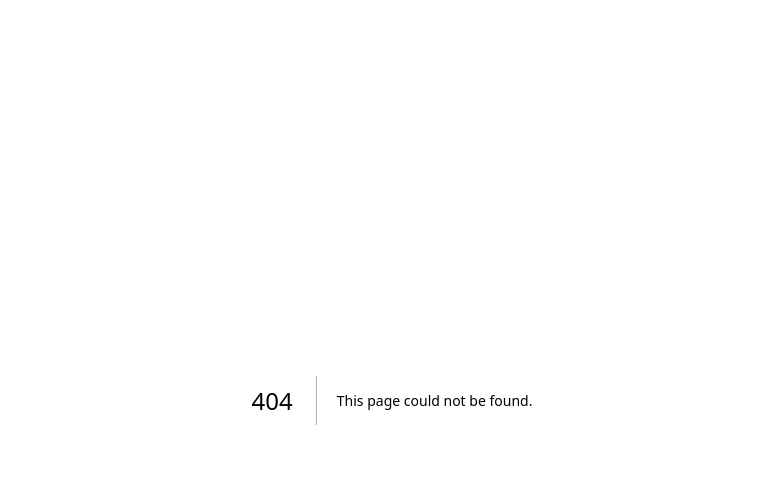
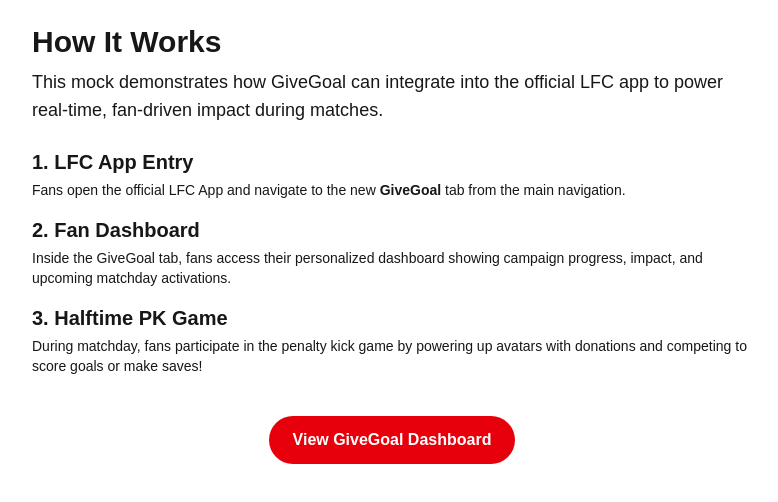
Before and after one commit to SpearmanMODE/lfc.givegoal.net, a Next.js app: page /intro in a window 1280 px wide. Before the commit this address had no page. Shown: the top 502 px of the page, without its empty margins (248-1026 px from the left). Built offline with nearby package versions, Linux system fonts and the light colour scheme.

Commit message:
Create page.tsx

```diff
--- /dev/null
+++ b/src/app/intro/page.tsx
@@ -0,0 +1,42 @@
+// app/intro/page.tsx
+import Image from "next/image";
+import Link from "next/link";
+
+
+export default function Intro() {
+return (
+<div className="p-6 space-y-6 max-w-3xl mx-auto">
+<h1 className="text-3xl font-bold mb-2">How It Works</h1>
+<p className="text-lg">This mock demonstrates how GiveGoal can integrate into the official LFC app to power real-time, fan-driven impact during matches.</p>
+
+
+<div className="space-y-4">
+<div>
+<h2 className="text-xl font-semibold mb-1">1. LFC App Entry</h2>
+<p className="text-sm">Fans open the official LFC App and navigate to the new <strong>GiveGoal</strong> tab from the main navigation.</p>
+</div>
+
+
+<div>
+<h2 className="text-xl font-semibold mb-1">2. Fan Dashboard</h2>
+<p className="text-sm">Inside the GiveGoal tab, fans access their personalized dashboard showing campaign progress, impact, and upcoming matchday activations.</p>
+</div>
+
+
+<div>
+<h2 className="text-xl font-semibold mb-1">3. Halftime PK Game</h2>
+<p className="text-sm">During matchday, fans participate in the penalty kick game by powering up avatars with donations and competing to score goals or make saves!</p>
+</div>
+</div>
+
+
+<div className="text-center mt-10">
+<Link href="/dashboard">
+<button className="bg-red-600 hover:bg-red-700 px-6 py-3 rounded-full text-white font-bold">
+View GiveGoal Dashboard
+</button>
+</Link>
+</div>
+</div>
+);
+}
```
